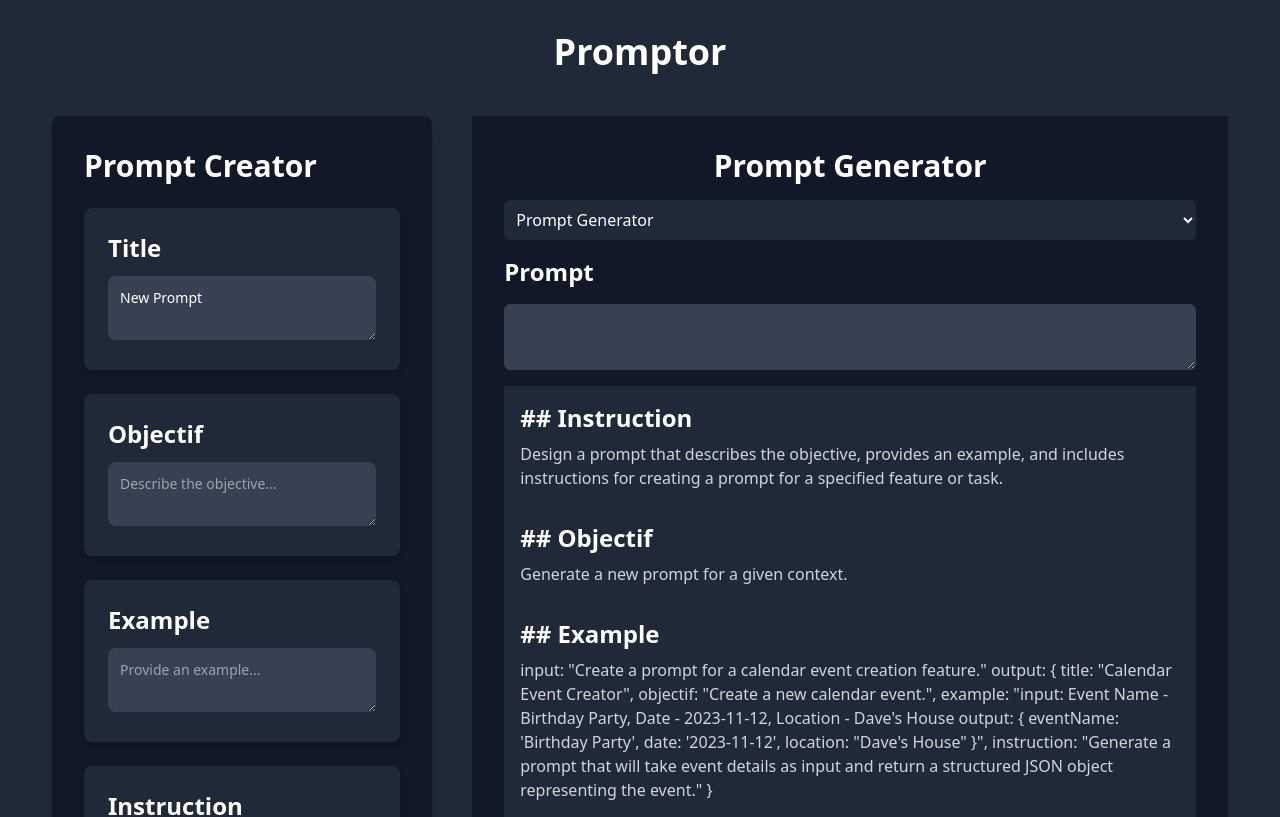
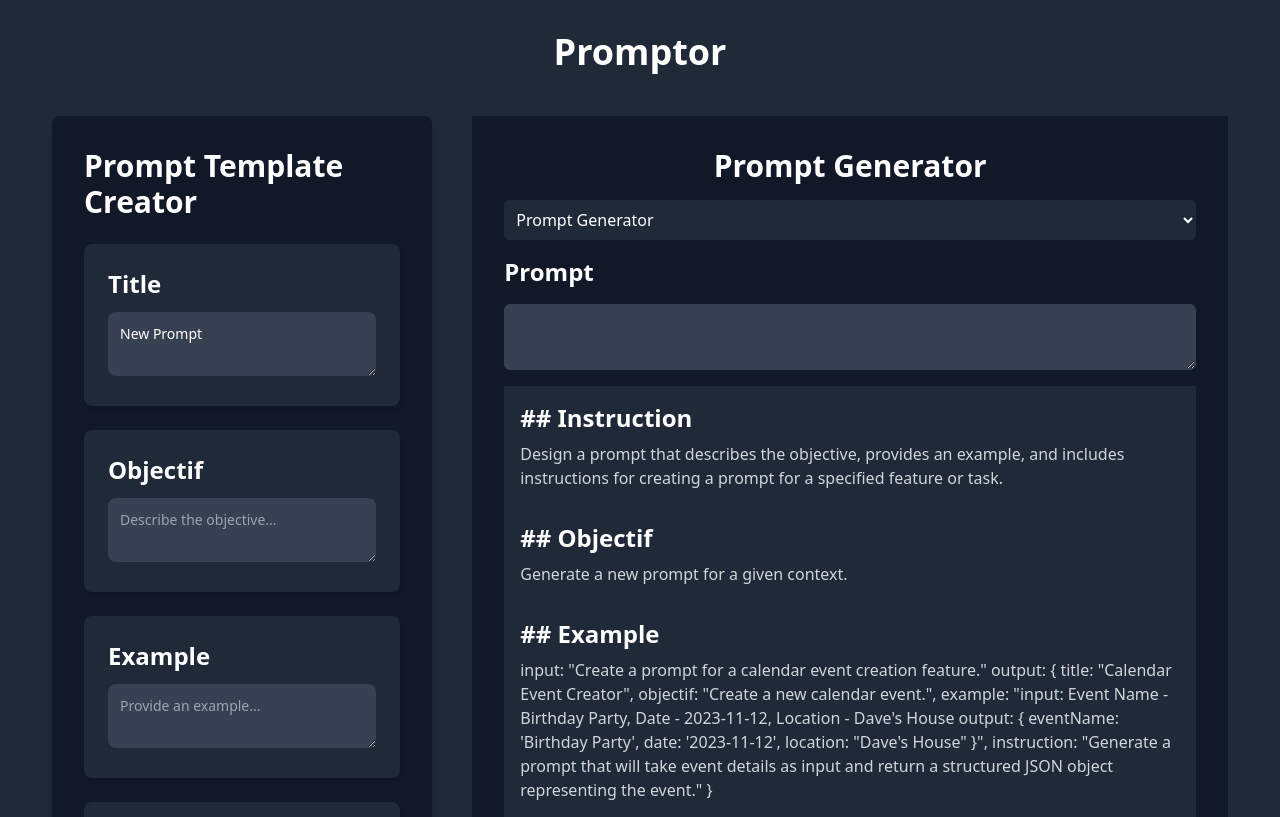
Before and after one commit to fanama/prompt-generator, a Svelte app: page / in a window 1280 px wide. Shown: the top 817 px of the page. Built offline with nearby package versions, Linux system fonts and the light colour scheme.

Commit message:
fix; title

```diff
--- a/src/molecule/promptManager.svelte
+++ b/src/molecule/promptManager.svelte
@@ -17,7 +17,7 @@
 <div
   class="bg-gray-900 text-white w-full md:w-2/6 p-8 h-full m-5 shadow-lg rounded-lg"
 >
-  <h1 class="text-3xl font-bold mb-6">Prompt Creator</h1>
+  <h1 class="text-3xl font-bold mb-6">Prompt Template Creator</h1>
 
   <div class="bg-gray-800 p-6 rounded-lg shadow-md mb-6">
     <h2 class="text-2xl font-semibold mb-3">Title</h2>
```
